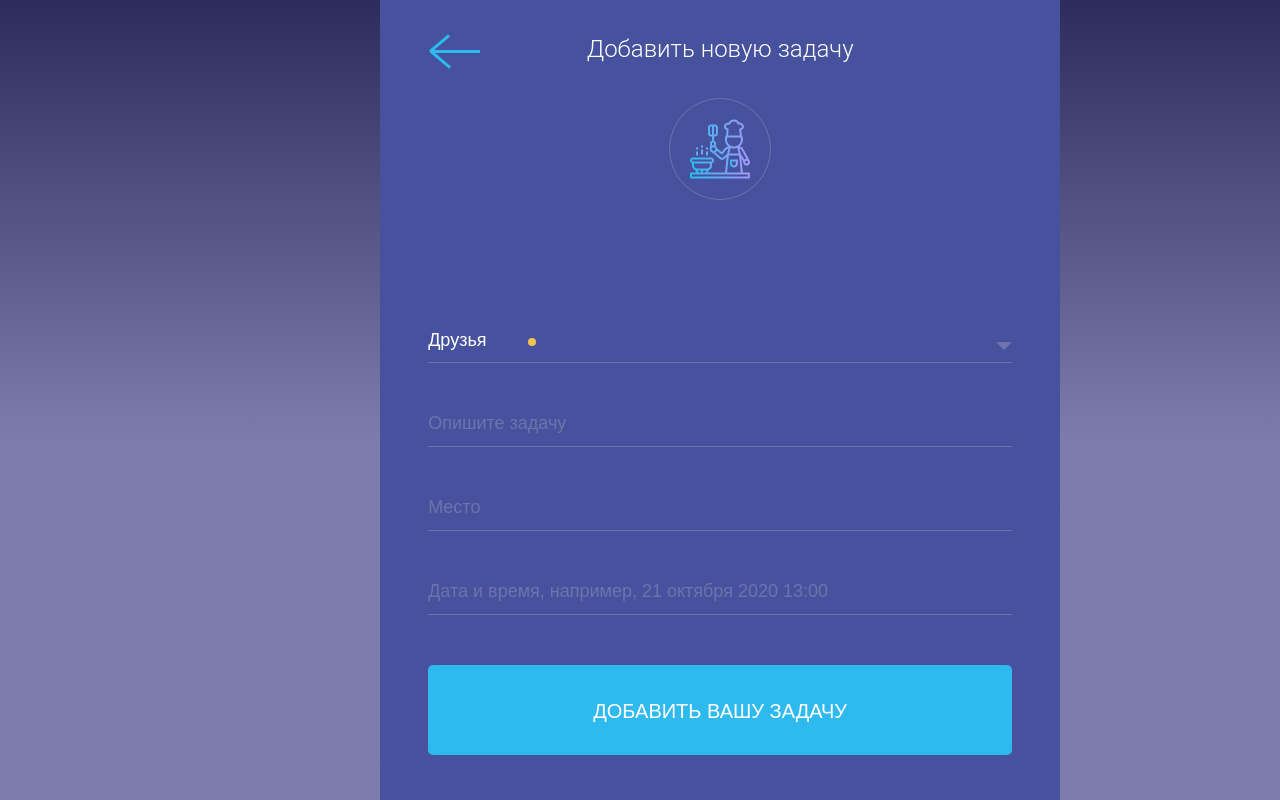
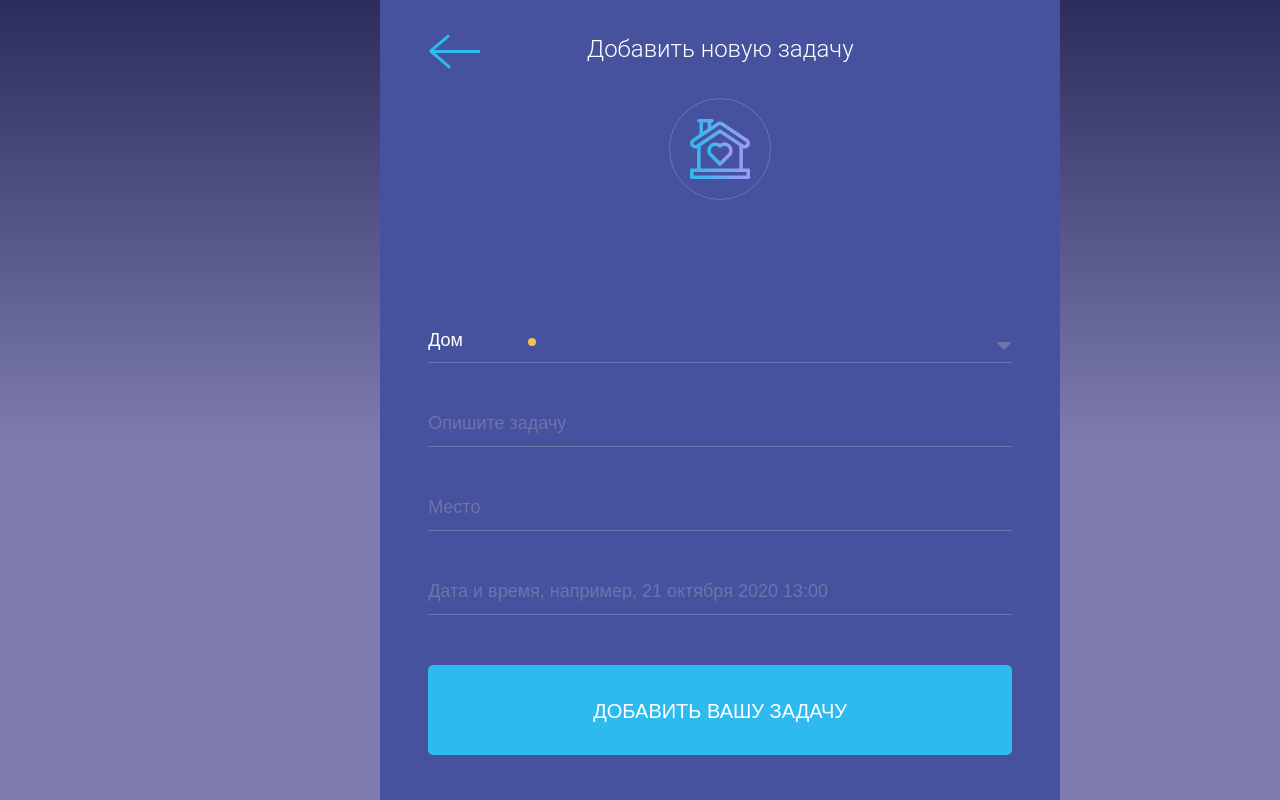
Before and after one commit to Alex-2kZharkov/todo-list, a React (Create React App) app: page /new-task in a window 1280 px wide. Built offline with nearby package versions, Linux system fonts and the light colour scheme.

Commit message:
Image changes when other category picked from list

```diff
--- a/src/components/NewTask.js
+++ b/src/components/NewTask.js
@@ -6,7 +6,7 @@ import { Link } from 'react-router-dom';
 
 
 const NewTask = () => {
-    const [taskCategory, updateTaskCategory] = useState('friends'), [taskText, updateTaskText] = useState(''), [taskLocation, updateTaskLocation] = useState(''),[taskDate, updateTaskDate] = useState('');
+    const [taskCategory, updateTaskCategory] = useState('home'), [taskText, updateTaskText] = useState(''), [taskLocation, updateTaskLocation] = useState(''),[taskDate, updateTaskDate] = useState('');
 
 
     const onCategoryChange = (e) => {
@@ -27,12 +27,12 @@ const NewTask = () => {
     };
     const onAddButtonClick = (e) => {
       e.preventDefault();
-      // this.props.addTask({
-      //   category: this.category.current.value,
-      //   text: this.text.current.value,
-      //   location: this.location.current.value,
-      //   date: this.date.current.value,
-      // });
+      this.props.addTask({
+        category: taskCategory,
+        text: taskText,
+        location: taskLocation,
+        date: taskDate,
+      });
     };
     let textShow = {}, locationShow = {}, dateShow = {};
     taskText ? textShow = {display: 'block'} : textShow = {display: 'none'};
@@ -49,7 +49,7 @@ const NewTask = () => {
             <div className='page_title'>Добавить новую задачу</div>
           </div>
           <div className='new_task_icon_container'>
-            <img src={process.env.PUBLIC_URL + '/images/cooking_lighter.jpg'} className='new_task_icon' alt='icon' />
+            <img src={process.env.PUBLIC_URL + `/images/${taskCategory}_lighter.jpg`} className='new_task_icon' alt='icon' />
           </div>
           <form className='new_task_form'>
             <div className='new_task_category_wrapper'>
@@ -59,6 +59,7 @@ const NewTask = () => {
                 value={taskCategory}
                 onChange={onCategoryChange}
               >
+                <option value='home'>Дом</option>
                 <option value='friends'>Друзья</option>
                 <option value='music'>Музыка</option>
                 <option value='cooking'>Пища</option>
```
Also changed, not shown: public/images/home_darker.jpg (added), public/images/home_lighter.jpg (added).
